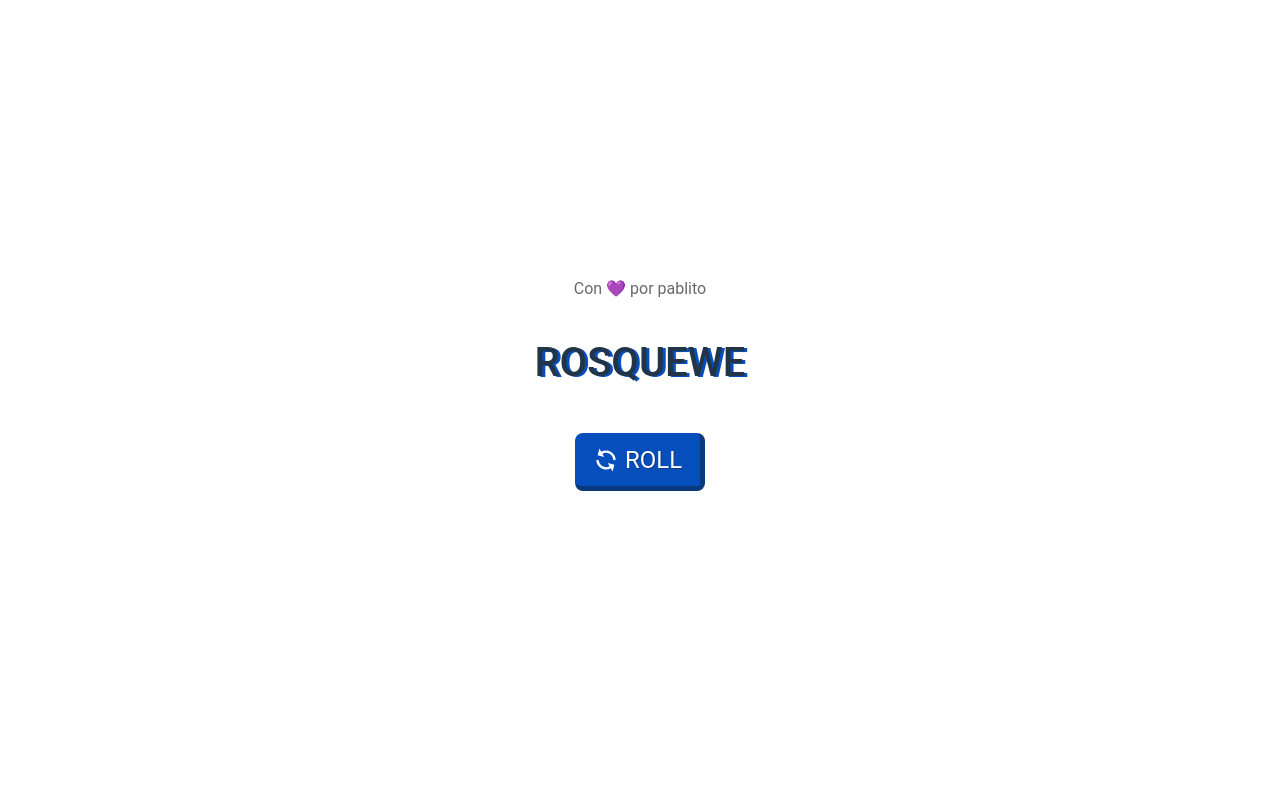
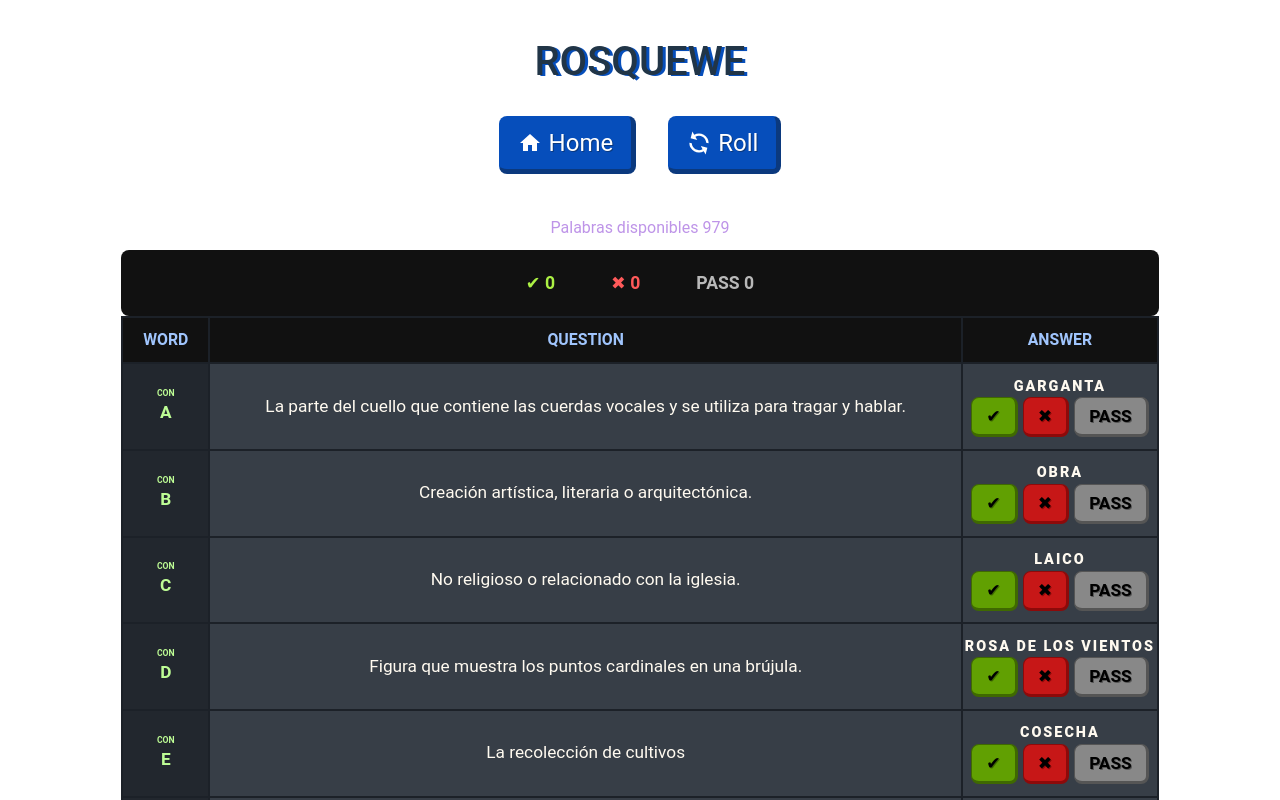
Before and after one commit to pa-ku/Rosco, a React (Vite) app: page /game in a window 1280 px wide. Shown: the top 800 px of the page. Built offline with nearby package versions, Linux system fonts and the light colour scheme.

Commit message:
Updated Routes

```diff
--- a/package.json
+++ b/package.json
@@ -17,6 +17,7 @@
     "axios": "^1.4.0",
     "react": "^18.2.0",
     "react-dom": "^18.2.0",
+    "react-router-dom": "^6.15.0",
     "styled-components": "^6.0.7"
   },
   "devDependencies": {
--- a/src/App.jsx
+++ b/src/App.jsx
@@ -1,35 +1,19 @@
 import "./App.css";
-import Table from "./components/Table";
-import styled from "styled-components";
+import { Route,Routes } from "react-router-dom";
+import Home from "./pages/Home";
+import Game from "./pages/Game";
+import WordList from "./pages/WordList";
 
-
-const Title = styled.h1`
-  font-size: 2.5em;
-
-  font-weight: 500;
-  text-shadow: 3px 1px #064ebb;
-  padding-top: 1em;
-
-  @media (max-width: 700px) {
-    font-size: 2.5em;
-
-  }
-`;
-
-const Author = styled.p`
-color: #696969;
-padding-top: 1em;
-`
 
 function App() {
   return (
     <>
-    <Author>
-    Con 💜 por pablito
+    <Routes>
+      <Route path="/" element={<Home />} />
+      <Route path="/game" element={<Game />} />
+      <Route path="/wordlist" element={<WordList />} />
+    </Routes>
 
-    </Author>
-      <Title>ROSQUEWE</Title>
-      <Table />
     </>
   );
 }
--- a/src/components/MainButton.jsx
+++ b/src/components/MainButton.jsx
@@ -14,12 +14,9 @@ const Btn = styled.button`
   display: flex;
   align-items: center;
   justify-content: center;
-  margin: auto;
+
   gap: 7px;
   padding: 12px 18px;
-  margin-block: 2em;
-
-  display: ${(props) => props.$btndisplay};
   &:hover {
     background-color: #0b57c9;
     border-bottom: 5px solid;
@@ -33,6 +30,7 @@ const ReloadLogo = styled(CachedIcon)`
   text-shadow: 2px 2px #14181d;
   rotate: 60deg;
   scale: 1.2;
+  display: block;
   @keyframes reload {
     0% {
       rotate: 40deg;
@@ -44,13 +42,17 @@ const ReloadLogo = styled(CachedIcon)`
 `;
 
 
-export default function MainButton({txt,onClick,btndisplay}) {
+export default function MainButton({text,onClick,logo,altLogo}) {
   return (
     <>
-     <Btn $btndisplay={btndisplay} onClick={onClick}>
-        <ReloadLogo></ReloadLogo>
+     <Btn onClick={onClick}>
+{altLogo}
+      {logo === true &&
+        <ReloadLogo ></ReloadLogo>
+      }
 
-        {txt}
+
+        {text}
       </Btn>
 
 
--- /dev/null
+++ b/src/components/MainTitle.jsx
@@ -0,0 +1,18 @@
+import React from 'react'
+import styled from "styled-components";
+
+const Title = styled.h1`
+  font-size: 2.5em;
+  font-weight: 500;
+  text-shadow: 3px 1px #064ebb;
+  padding-top: 1em;
+
+  @media (max-width: 700px) {
+    font-size: 2.5em;
+  }
+`;
+export default function MainTitle({ text }) {
+  return (
+   <Title>{text}</Title>
+  )
+}
--- a/src/components/Table.jsx
+++ b/src/components/Table.jsx
@@ -118,13 +118,10 @@ export default function Table() {
 
   return (
     <>
-      <MainButton txt="ROLL" onClick={reload} btndisplay={disableButton} />
+        <>
 
-      {rollStatus === true && (
-        <>
-          <MainButton txt="Restart" onClick={() => window.location.reload()} />
           <Wrapper>
-            <WordCount>Palabras disponibles actualmente:  {wordCount}</WordCount>
+            <WordCount>Palabras disponibles {wordCount}</WordCount>
             <TableInfo
               rightAnswers={rightAnswers}
               wrongAnswers={wrongAnswers}
@@ -139,7 +136,6 @@ export default function Table() {
             </Tabl>
           </Wrapper>
         </>
-      )}
     </>
   );
 }
--- a/src/main.jsx
+++ b/src/main.jsx
@@ -3,9 +3,12 @@ import ReactDOM from 'react-dom/client'
 import App from './App.jsx'
 import './index.css'
 import { StatusProvider } from './context/StatusContext.jsx'
+import { BrowserRouter } from 'react-router-dom'
 
 ReactDOM.createRoot(document.getElementById('root')).render(
   <StatusProvider>
+    <BrowserRouter>
     <App />
+    </BrowserRouter>
   </StatusProvider>,
 )
--- a/src/pages/Game.jsx
+++ b/src/pages/Game.jsx
@@ -1,8 +1,41 @@
 import React from 'react'
 import styled from "styled-components";
+import Table from '../components/Table';
+import MainButton from '../components/MainButton';
+import MainTitle from '../components/MainTitle';
+import { Link } from 'react-router-dom';
+import HomeIcon from '@mui/icons-material/Home';
+
+const ButtonCtn = styled.div`
+display: flex;
+align-items: center;
+justify-content: center;
+gap: 2em;
+margin-block:2em;
+`
+
 
 export default function Game() {
   return (
-    <div>Game</div>
+    <>
+
+    <MainTitle text={"ROSQUEWE"} />
+
+<ButtonCtn>
+<Link to={"/"}>
+<MainButton text={"Home"} altLogo={<HomeIcon></HomeIcon>}/>
+
+
+
+</Link>
+<MainButton logo={true} text="Roll" onClick={() => window.location.reload()} />
+</ButtonCtn>
+
+
+<Table />
+
+
+    </>
+
   )
 }
--- a/src/pages/Home.jsx
+++ b/src/pages/Home.jsx
@@ -1,8 +1,36 @@
-import React from 'react'
+import React from "react";
 import styled from "styled-components";
+import MainButton from "../components/MainButton";
+import { Link } from "react-router-dom";
+import MainTitle from "../components/MainTitle";
 
+
+const ButtonCtn = styled.div`
+display: flex;
+align-items: center;
+justify-content: center;
+flex-direction: column;
+gap: 1.5em;
+margin-block: 2em;
+`
+
+const Author = styled.p`
+  color: #696969;
+  padding-top: 1em;
+`;
 export default function Home() {
   return (
-    <div>Home</div>
-  )
+    <>
+      <Author>Con 💜 por pablito</Author>
+
+      <MainTitle text="ROSQUEWE" />
+<ButtonCtn>
+
+      <Link to={"/game"}>
+      <MainButton to="/home" text="START"  />
+      </Link>
+      <MainButton text="WORD LIST" onClick={() => alert("AUN ESTAMOS TRABAJANDO EN ELLO")}/>
+</ButtonCtn>
+    </>
+  );
 }
--- a/src/pages/Words.jsx
+++ b/src/pages/WordList.jsx
@@ -10,7 +10,7 @@ import styled from "styled-components";
 //pushear palabras al local storage para luego subirlas
 //marcar palabras en el local storage para eliminar posteriormente
 
-export default function Words() {
+export default function WordList() {
   return (
 <>
 
```
Also changed, not shown: 1 other file (tests, documents, lock files or other folders).
